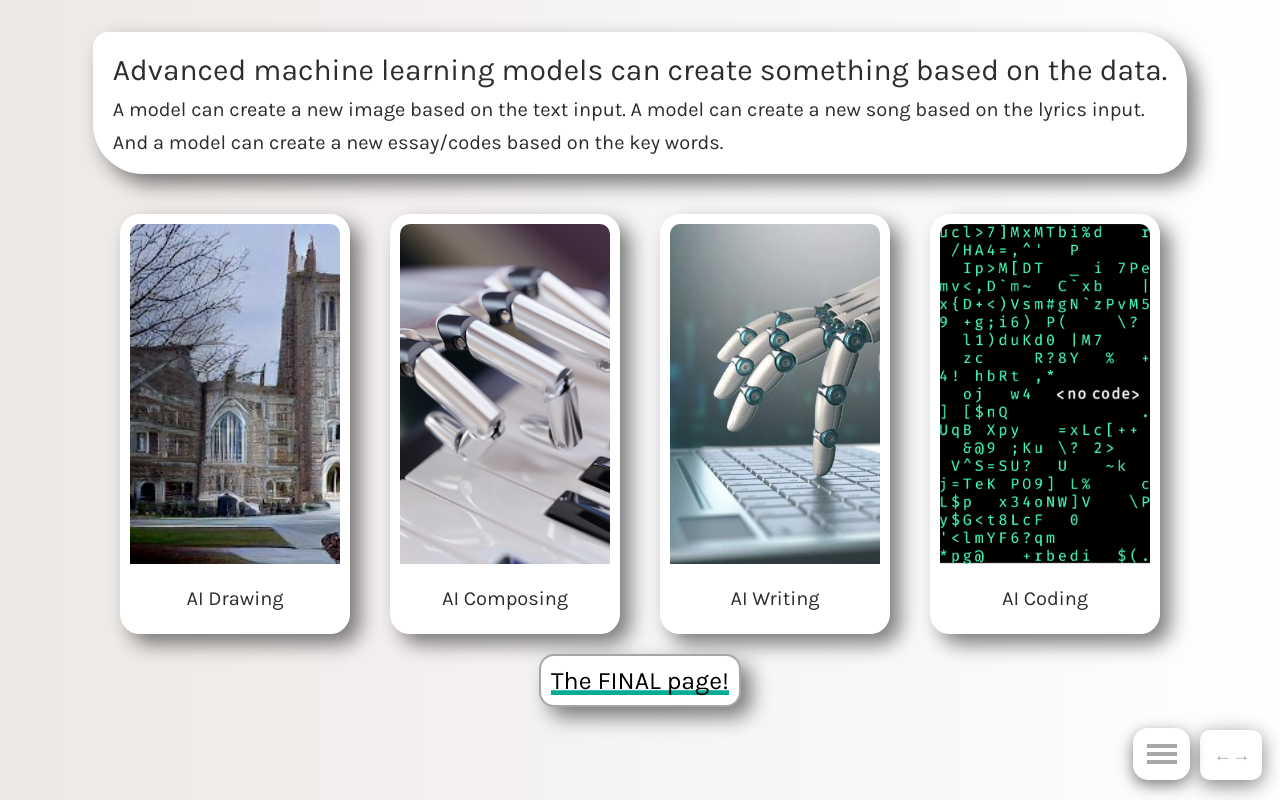
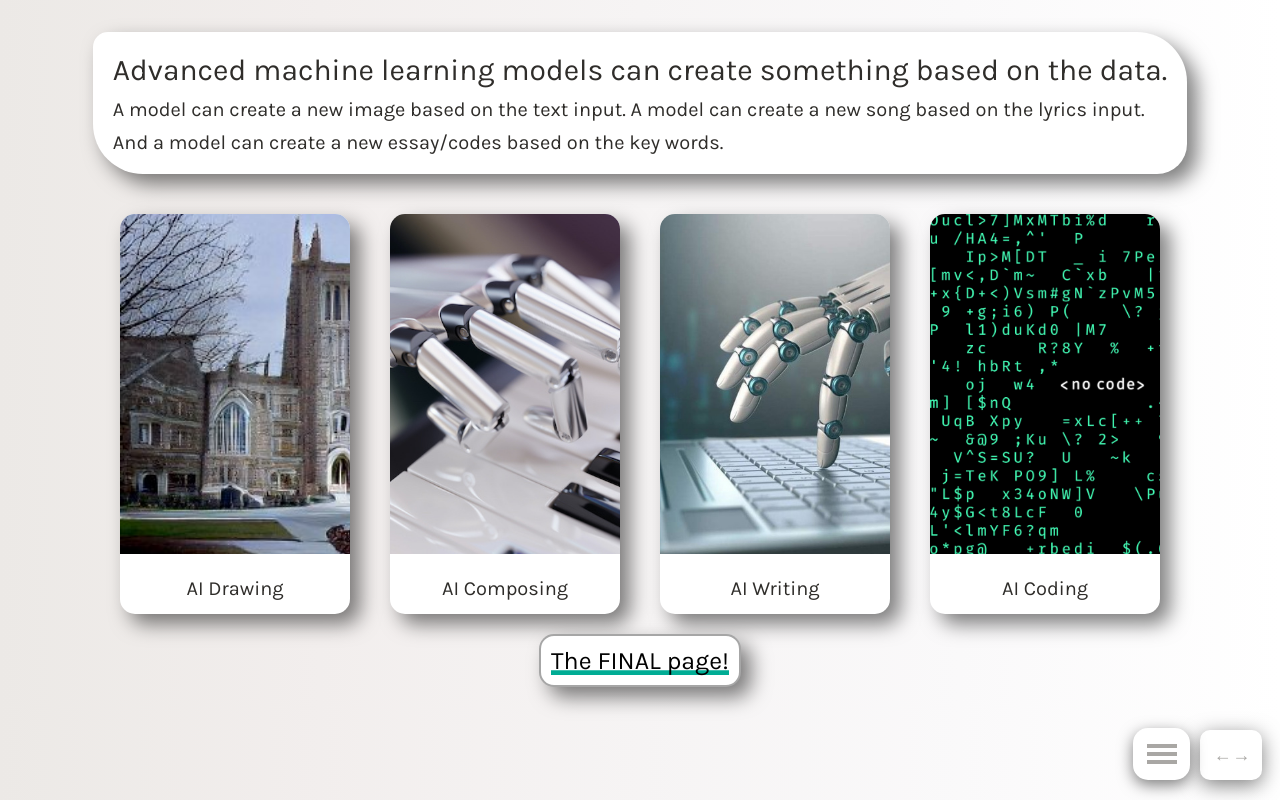
Before and after one commit to linyueqian/ml_intro, a plain HTML site: page creation.html in a window 1280 px wide. Drawn offline with Linux system fonts and the light colour scheme.

Commit message:
Minor update on README

```diff
--- a/creation.html
+++ b/creation.html
@@ -39,7 +39,7 @@
             <p>And a model can create a new essay/codes based on the key words.</p>
 
         </div>
-        <div class="shell">
+        <div class="box-container">
             <div class="box">
                 <img src="img/duke_d.jpeg" alt="duke campus by AI">
                 <span>AI Drawing</span>
--- a/css/main.css
+++ b/css/main.css
@@ -203,23 +203,23 @@ underline {
     flex-direction: row;
 }
 
-.shell {
+.box-container {
     width: 90%;
     display: flex;
     flex-wrap: wrap;
     justify-content: space-between;
     margin: 0 auto;
+    transition: 1s;
 }
 
 .box {
     flex: 1;
     overflow: hidden;
-    transition: 1s;
     margin: 0 20px;
     box-shadow: 10px 10px 20px rgba(0, 0, 0, .5);
-    border-radius: 20px;
-    border: 10px solid #fff;
+    border-radius: 15px;
     background-color: #fff;
+    transition: 1s;
     height: 400px;
 }
 
@@ -232,7 +232,6 @@ underline {
 
 .box>span {
     font: 200 20px 'Karla';
-    text-align: center;
     height: 15%;
     display: flex;
     justify-content: center;
```
Also changed, not shown: README.md.
